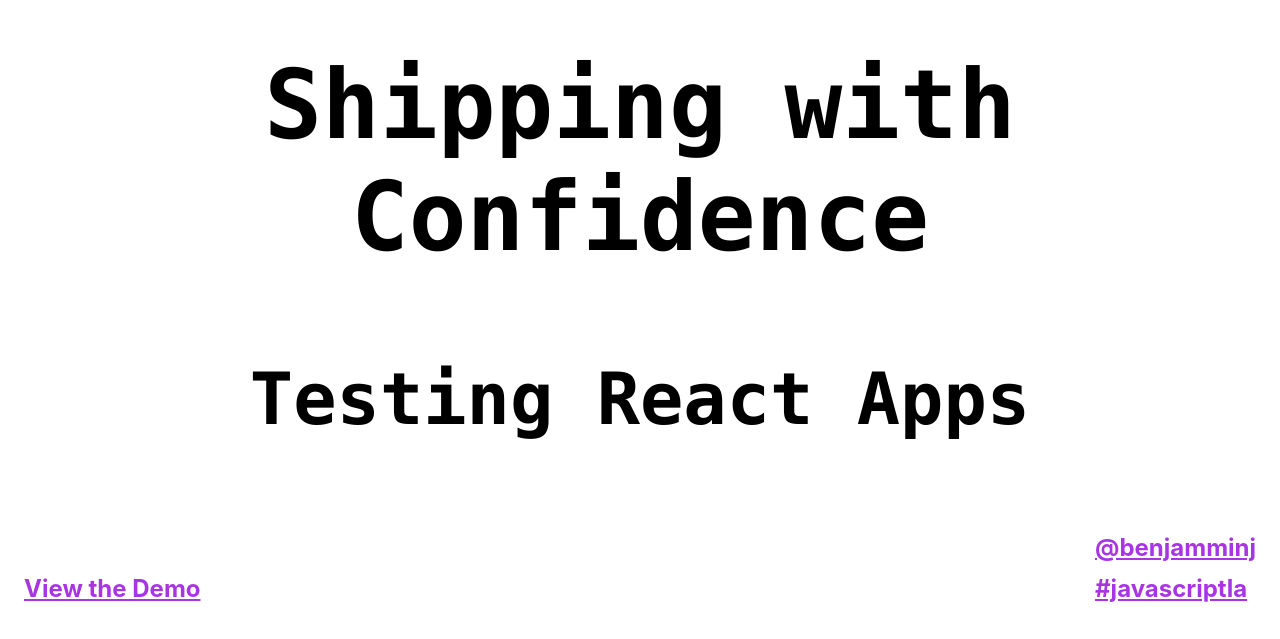
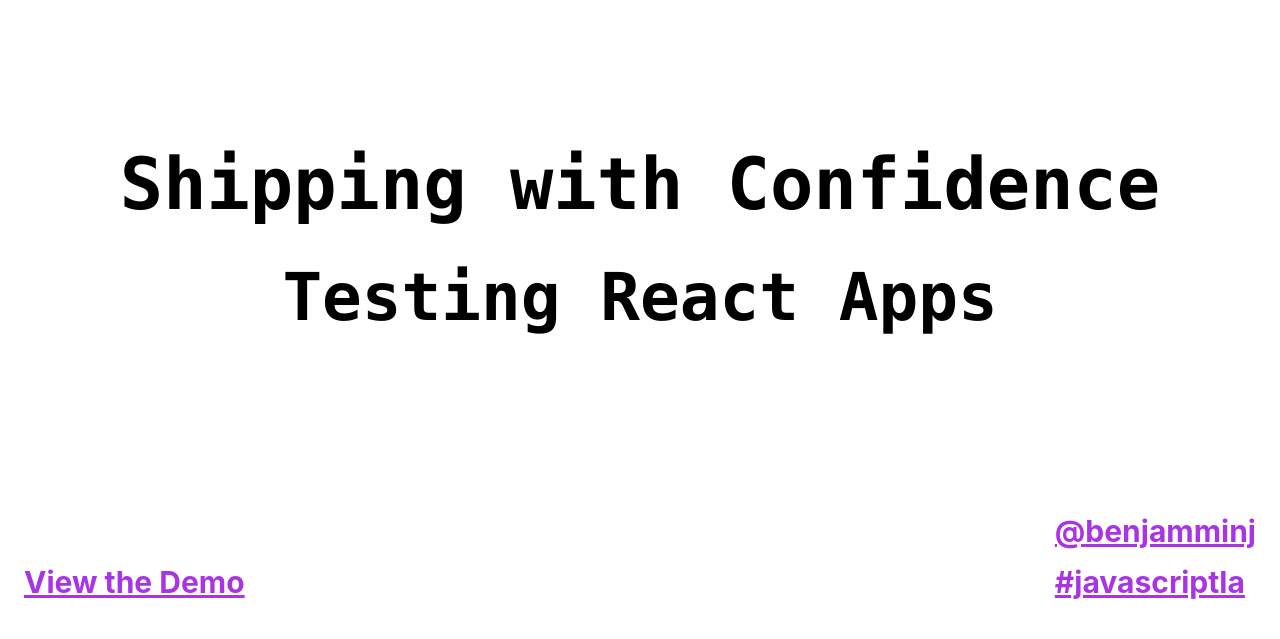
Before and after one commit to benjamminj/testing-react-apps-talk, a React (Create React App) app: page / in a window 1280 px wide. Shown: the part 161-800 px from the top of the page. Built offline with nearby package versions, Linux system fonts and the light colour scheme.

Commit message:
Small updates

```diff
--- a/src/App.css
+++ b/src/App.css
@@ -9,11 +9,13 @@
 
 .Home__heading {
   text-align: center;
-  font-size: 4rem;
+  font-size: 3rem;
+  margin: 0;
 }
 
 .Home__subheading {
-  font-size: 3rem;
+  font-size: 2.75rem;
+  margin: 0.5em 0 0;
   text-align: center;
 }
 
@@ -30,7 +32,7 @@
 
 .Home__demo,
 .Home__social {
-  font-size: 1rem;
+  font-size: 1.25rem;
 }
 
 @media (max-width: 500px) {
@@ -49,6 +51,6 @@
 
   .Home__social,
   .Home__demo {
-    font-size: 0.75rem;
+    font-size: 1rem;
   }
 }
--- a/src/components/Repo/Repo.js
+++ b/src/components/Repo/Repo.js
@@ -23,7 +23,9 @@ class Repo extends Component {
       license,
       stars,
     } = this.props;
+
     const { isOpen } = this.state;
+
     return (
       <article className="Repo">
         <h2 className="Repo__name">
```
Also changed, not shown: 1 other file (tests, documents, lock files or other folders).
